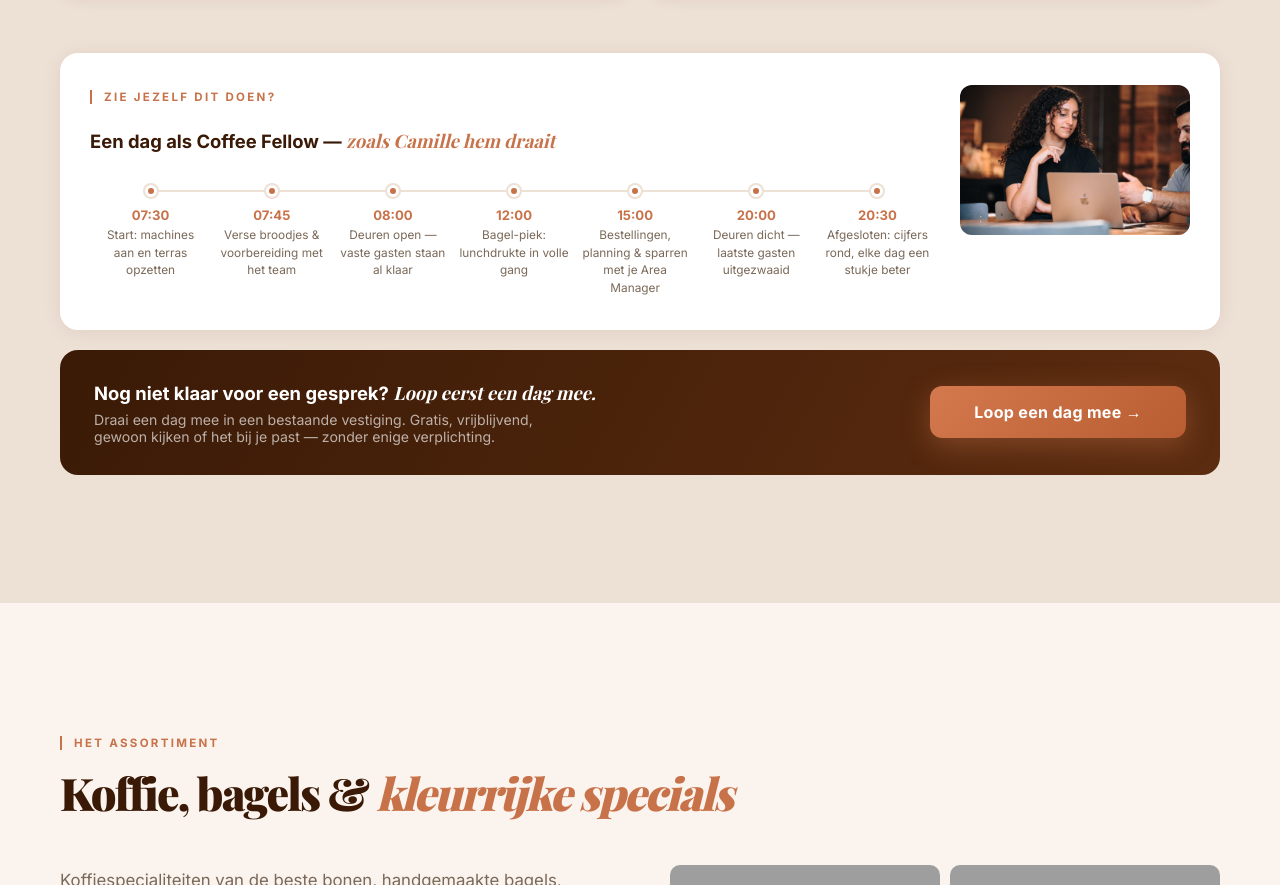
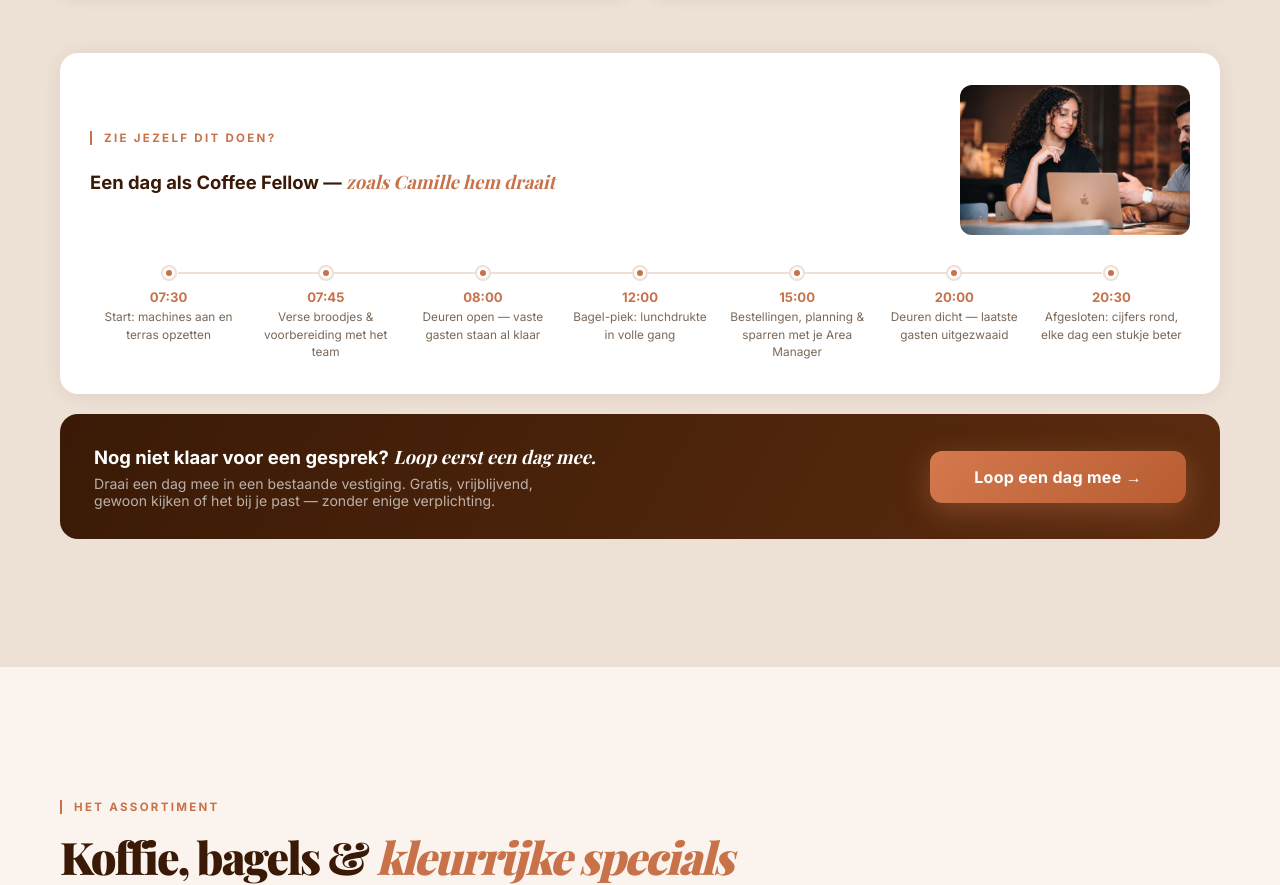
Before and after one commit to CBDutch/coffee-fellows-partner, a plain HTML site: page index.html in a window 1280 px wide. Shown: the part 6112-6997 px from the top of the page. Drawn offline with nearby package versions, Linux system fonts and the light colour scheme; grey boxes are pictures that could not be loaded; a web font is replaced by a local one.

Commit message:
Dagtijdlijn: beeld naast de kop via flex, zodat de tijdlijn de volle breedte houdt
Co-Authored-By: Claude Opus 5 <noreply@anthropic.com>

```diff
--- a/index.html
+++ b/index.html
@@ -1790,9 +1790,10 @@ html.no-js .reveal,html.no-js .rl,html.no-js .rr{opacity:1 !important;transform:
 .bcc-toggle svg{transition:transform .3s}
 .bcc-toggle.open svg{transform:rotate(180deg)}
 .bcc-body[hidden]{display:none}
-.day-strip-head{position:relative}
-.day-strip-img{float:right;width:230px;height:150px;object-fit:cover;border-radius:12px;margin:0 0 14px 22px}
-@media(max-width:700px){.day-strip-img{float:none;width:100%;height:180px;margin:0 0 16px}}
+.day-strip-head{display:flex;gap:24px;align-items:center;justify-content:space-between}
+.day-strip-txt{min-width:0}
+.day-strip-img{width:230px;height:150px;object-fit:cover;border-radius:12px;flex-shrink:0}
+@media(max-width:700px){.day-strip-head{flex-direction:column-reverse;align-items:stretch;gap:16px}.day-strip-img{width:100%;height:180px}}
 </style>
 </head>
 <body>
@@ -2039,9 +2040,11 @@ html.no-js .reveal,html.no-js .rl,html.no-js .rr{opacity:1 !important;transform:
     <!-- EEN DAG ALS COFFEE FELLOW -->
     <div class="day-strip reveal">
       <div class="day-strip-head">
-        <img src="img/gesprek.jpg" alt="Partner aan tafel in de zaak" class="day-strip-img" loading="lazy">
+        <div class="day-strip-txt">
         <span class="s-tag">Zie jezelf dit doen?</span>
         <h3 class="day-strip-h">Een dag als Coffee Fellow &#8212; <em style="font-family:'Playfair Display',serif;font-style:italic;font-weight:400;color:var(--co)">zoals Camille hem draait</em></h3>
+        </div>
+        <img src="img/gesprek.jpg" alt="Partner aan tafel in de zaak" class="day-strip-img" loading="lazy">
       </div>
       <div class="day-row">
         <div class="day-item"><div class="day-time">07:30</div><div class="day-what">Start: machines aan en terras opzetten</div></div>
```
